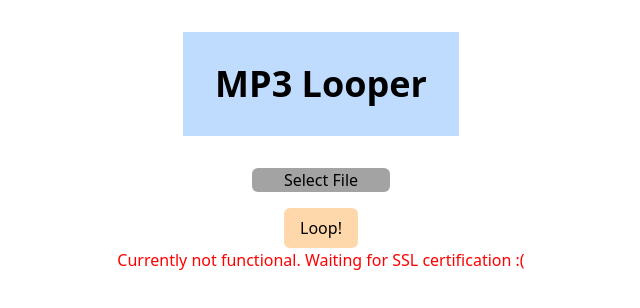
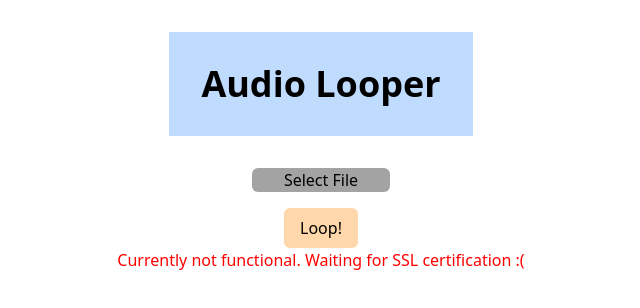
Before and after one commit to biennviquiera/looper, a Next.js app: page / in a window 1280 px wide. Shown: the top 308 px of the page, without its empty margins (319-959 px from the left). Built offline with nearby package versions, Linux system fonts and the light colour scheme.

Commit message:
Renamed from MP3 Looper to Audio Looper

```diff
--- a/app/page.tsx
+++ b/app/page.tsx
@@ -92,7 +92,7 @@ export default function Home () {
 
   return (
     <div className="flex flex-col items-center justify-center pb-8 overflow-x-auto">
-      <h1 className="font-bold p-8 text-4xl text-center bg-blue-200 m-8">MP3 Looper</h1>
+      <h1 className="font-bold p-8 text-4xl text-center bg-blue-200 m-8">Audio Looper</h1>
       <input hidden className="flex-1" ref={fileInputRef} type="file" accept="audio/*" onChange={fileSelectedHandler} />
       <button className="bg-neutral-400 px-8 rounded-md" onClick={handleClick}>Select File</button>
       {(errorMessage != null) && <p style={{ color: 'red' }}>{errorMessage}</p>}
```
